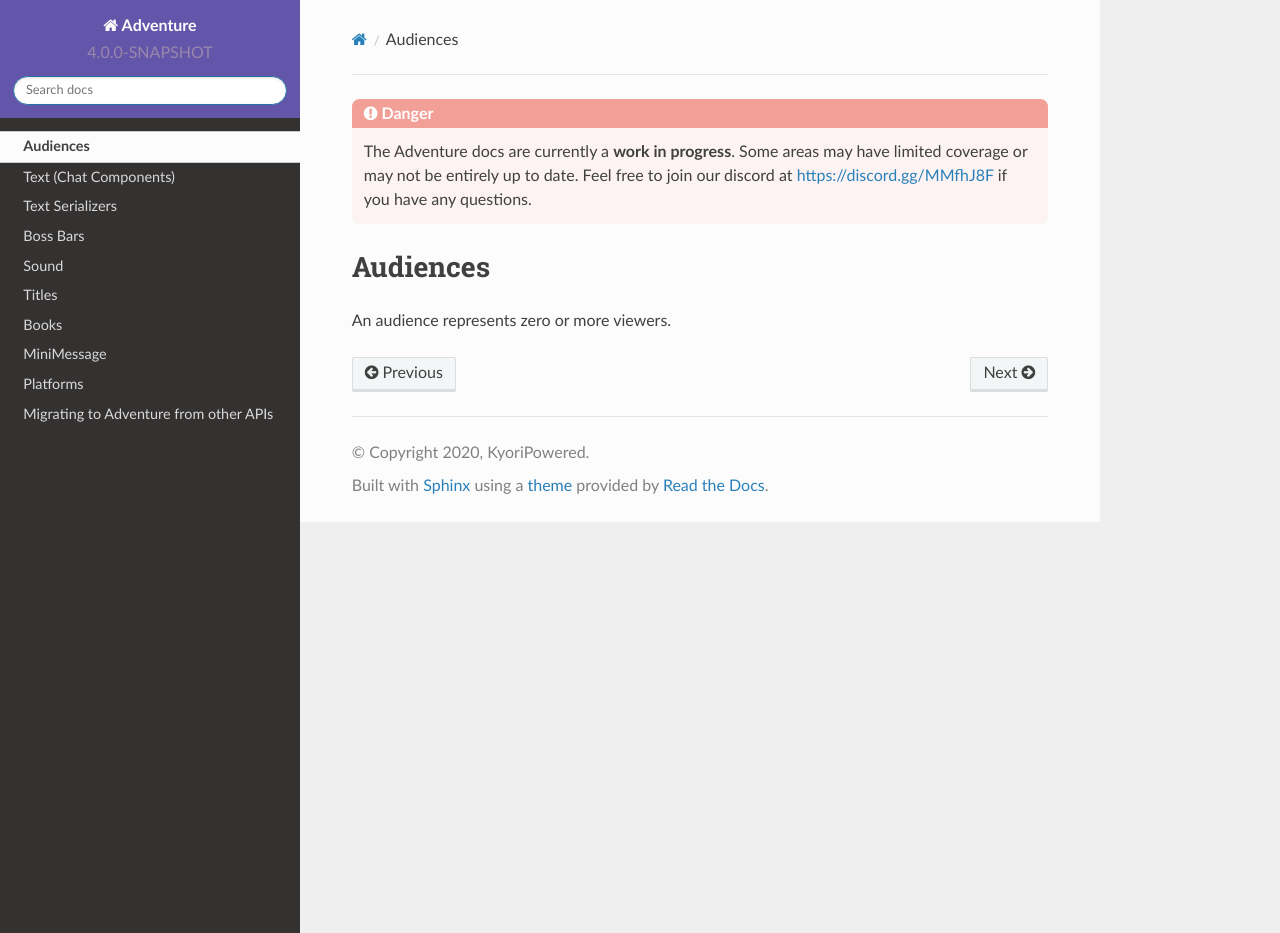
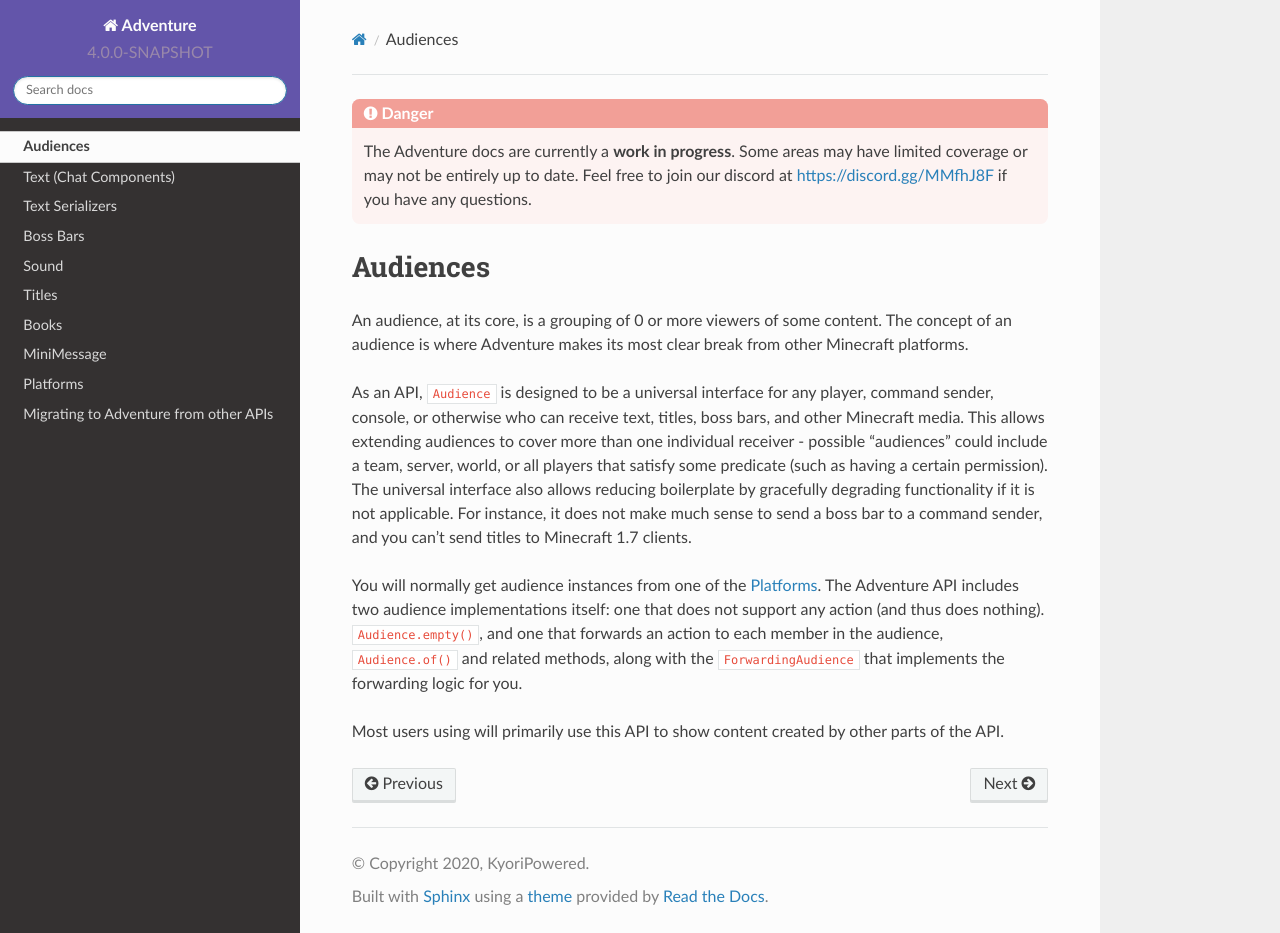
Before and after one commit to KyoriPowered/adventure-docs, a Sphinx documentation site: the page built from source/audiences.rst, in a window 1280 px wide and 933 px high. Built offline with Sphinx 7.4.7 and the Read the Docs theme 2.0.0, drawn with Linux system fonts in a browser that asks for light colours.

Commit message:
Explain Audiences from a user PoV

```diff
--- a/source/audiences.rst
+++ b/source/audiences.rst
@@ -2,4 +2,26 @@
 Audiences
 =========
 
-An audience represents zero or more viewers.
+An audience, at its core, is a grouping of 0 or more viewers of some content.
+The concept of an audience is where Adventure makes its most clear break from
+other Minecraft platforms.
+
+As an API, ``Audience`` is designed to be a universal interface for any player,
+command sender, console, or otherwise who can receive text, titles, boss bars,
+and other Minecraft media. This allows extending audiences to cover more than
+one individual receiver - possible "audiences" could include a team, server,
+world, or all players that satisfy some predicate (such as having a certain
+permission). The universal interface also allows reducing boilerplate by
+gracefully degrading functionality if it is not applicable. For instance, it
+does not make much sense to send a boss bar to a command sender, and you can't
+send titles to Minecraft 1.7 clients.
+
+You will normally get audience instances from one of the :doc:`/platform/index`.
+The Adventure API includes two audience implementations itself: one that does not
+support any action (and thus does nothing). ``Audience.empty()``, and one that
+forwards an action to each member in the audience, ``Audience.of()`` and related
+methods, along with the ``ForwardingAudience`` that implements the forwarding logic
+for you.
+
+Most users using will primarily use this API to show content created by other parts
+of the API.
```
